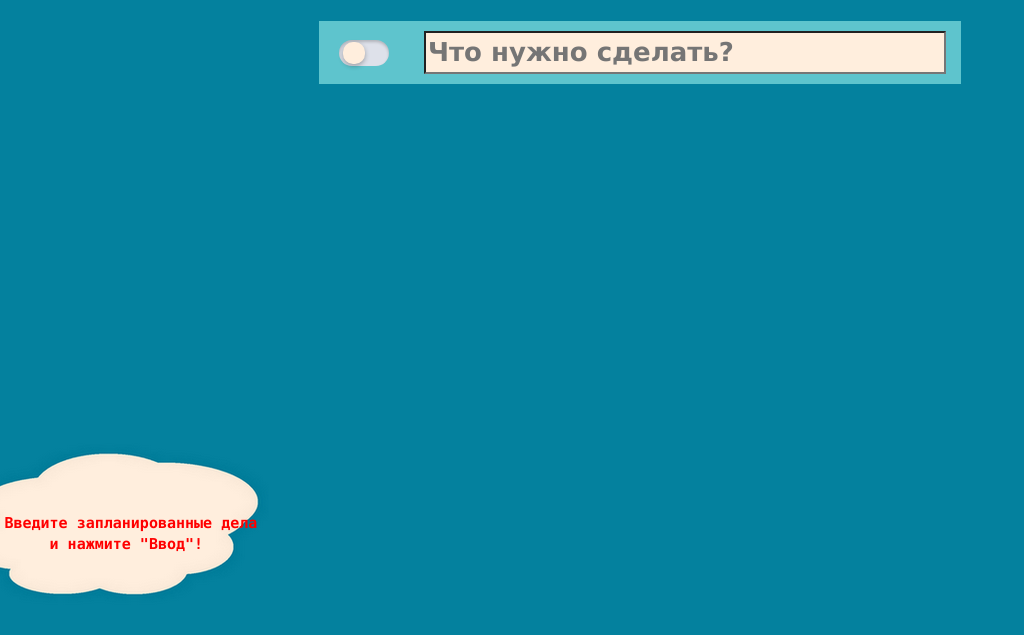
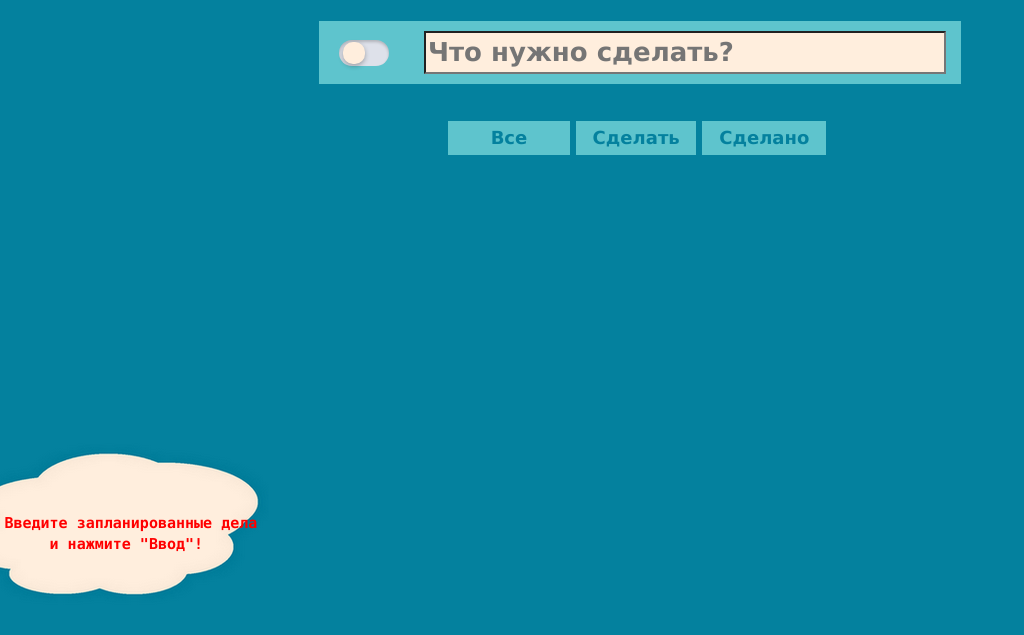
Before and after one commit to ravkovskiy/ToDoList, a plain HTML site: page index.html in a window 1280 px wide. Shown: the part 141-776 px from the top of the page, without its empty margins (0-1024 px from the left). Drawn offline with nearby package versions, Linux system fonts and the light colour scheme.

Commit message:
добавление кнопок все, выполненное, выполнить

```diff
--- a/controllers.js
+++ b/controllers.js
@@ -117,4 +117,7 @@ function DealListCtrl ($scope) {
 			document.getElementById('img').setAttribute('style', '');
 		}
 	}
+	$scope.fCtrl=function() {
+		alert(1);
+	}
 }
--- a/css/app.css
+++ b/css/app.css
@@ -159,3 +159,28 @@ img+div pre {
 .done-false {
   text-decoration:none;
 }
+
+.filter {
+  background-color: #5EC4CD;
+  text-align: center;
+   font-size: 18px;
+   font-weight: 600;
+  position: relative;
+   margin-top: -4%;
+   width: 30%;
+ }
+.filter tr {
+}
+.filter td {
+  border-bottom: 6px solid #04819E  ;
+  border-top: 6px solid #04819E;
+  border-right: 6px solid #04819E;
+
+  position: relative;
+  margin: 0;
+  width: 24%;
+  cursor: pointer;
+ }
+ .filter td:hover {
+  color: #FFC140;
+ }
--- a/index.html
+++ b/index.html
@@ -20,6 +20,7 @@
 <body ng-controller='DealListCtrl'>
 <h1>Список дел</h1>
 <table align='center' class="table_blur">
+
   <tr>
     <td width='30px'>
       <input type="checkbox" class="checkbox" id="checkboxAll" ng-click='checkedAllCtrl($event)'/>
@@ -43,5 +44,20 @@
 <div> <pre>Введите запланированные дела<br/>     и нажмите "Ввод"!</pre></div>
 </div>
 
+<table align='center' class='filter' >
+  <tr>
+    <td>
+      <span>Все</span>
+    </td>
+    <td>
+      <span>Сделать</span>
+    </td>
+    <td >
+      <span>Сделано</span>
+    </td>
+  </tr>
+</table>
+
+
 </body>
 </html>
```
